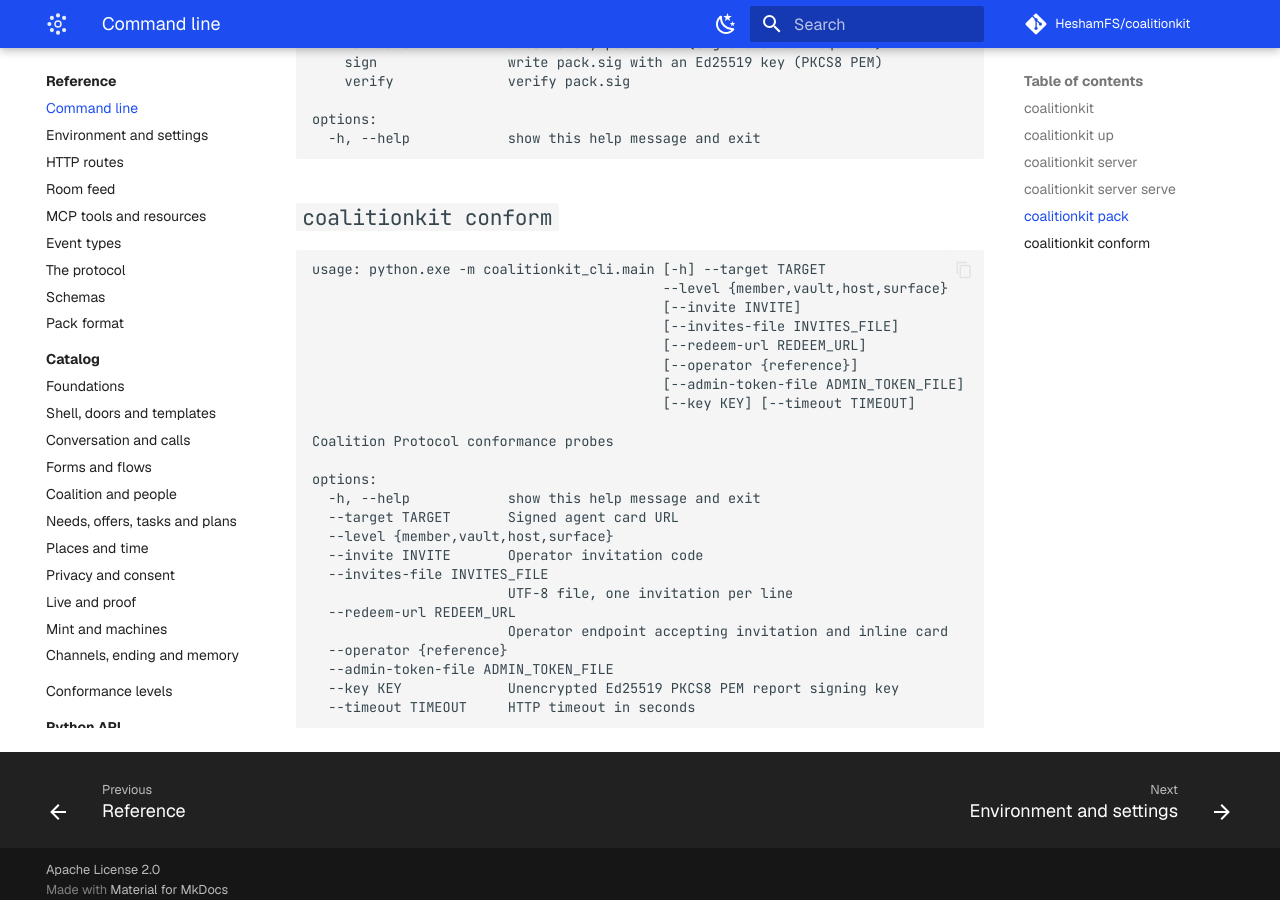
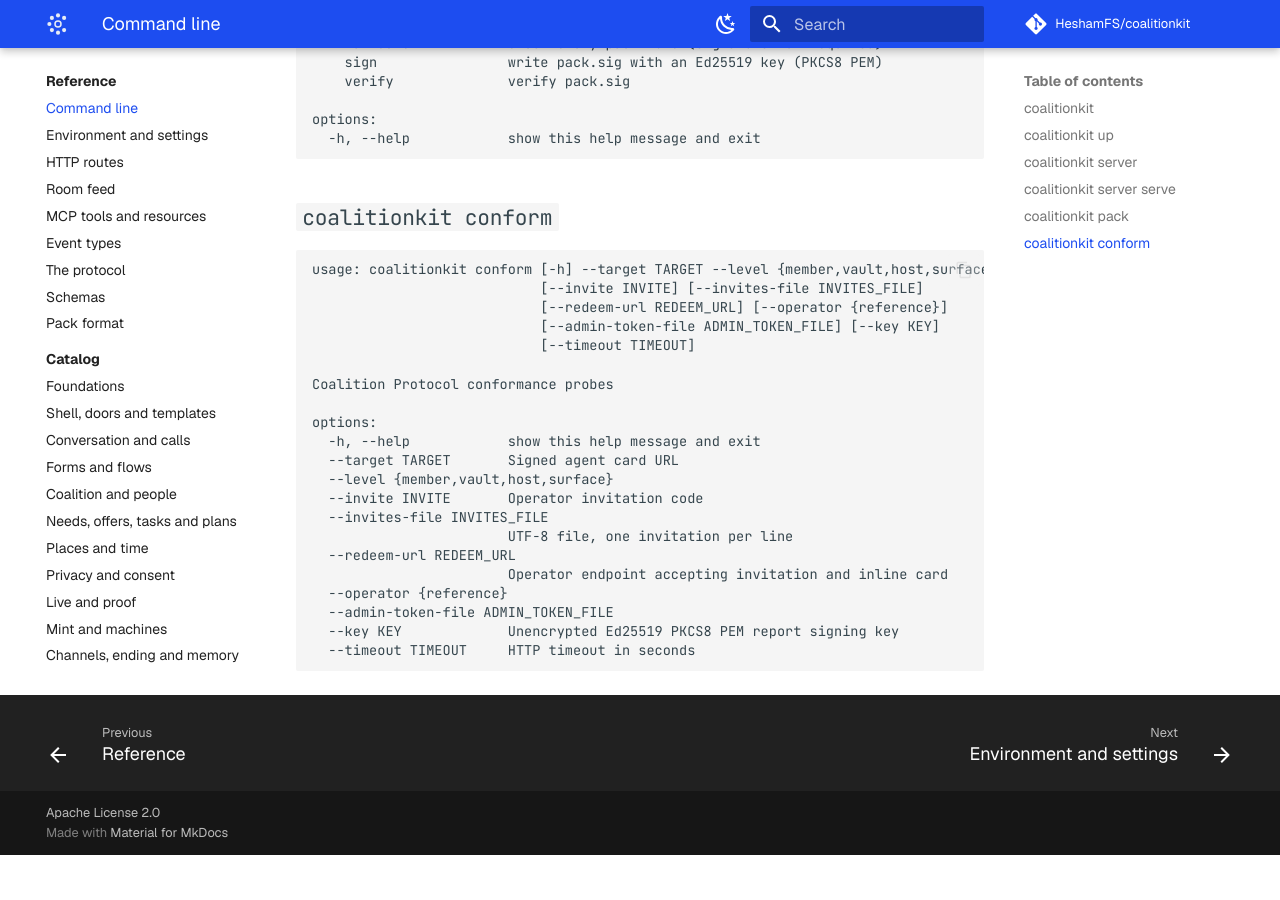
Before and after one commit to HeshamFS/coalitionkit, an MkDocs documentation site: the page built from docs/reference/cli.md, in a window 1280 px wide and 900 px high, scrolled down 1663 px. Built offline with MkDocs 1.6.1 and Material for MkDocs 9.7.7, drawn with Linux system fonts in a browser that asks for light colours; comment, search, counter and statistics services are not loaded; after the commit the page ends 2518 px from its top, so only the background shows below that.

````diff
--- a/docs/reference/cli.md
+++ b/docs/reference/cli.md
@@ -85,14 +85,11 @@ options:
 ## `coalitionkit conform`
 
 ```text
-usage: python.exe -m coalitionkit_cli.main [-h] --target TARGET
-                                           --level {member,vault,host,surface}
-                                           [--invite INVITE]
-                                           [--invites-file INVITES_FILE]
-                                           [--redeem-url REDEEM_URL]
-                                           [--operator {reference}]
-                                           [--admin-token-file ADMIN_TOKEN_FILE]
-                                           [--key KEY] [--timeout TIMEOUT]
+usage: coalitionkit conform [-h] --target TARGET --level {member,vault,host,surface}
+                            [--invite INVITE] [--invites-file INVITES_FILE]
+                            [--redeem-url REDEEM_URL] [--operator {reference}]
+                            [--admin-token-file ADMIN_TOKEN_FILE] [--key KEY]
+                            [--timeout TIMEOUT]
 
 Coalition Protocol conformance probes
 
````
Also changed, not shown: docs/guides/a2a-business-agent.md (+3 -1 lines), docs/guides/packs/mint-and-connectors.md (+1 -1 lines), docs/reference/settings.md (+1 -1 lines), 3 other files.
